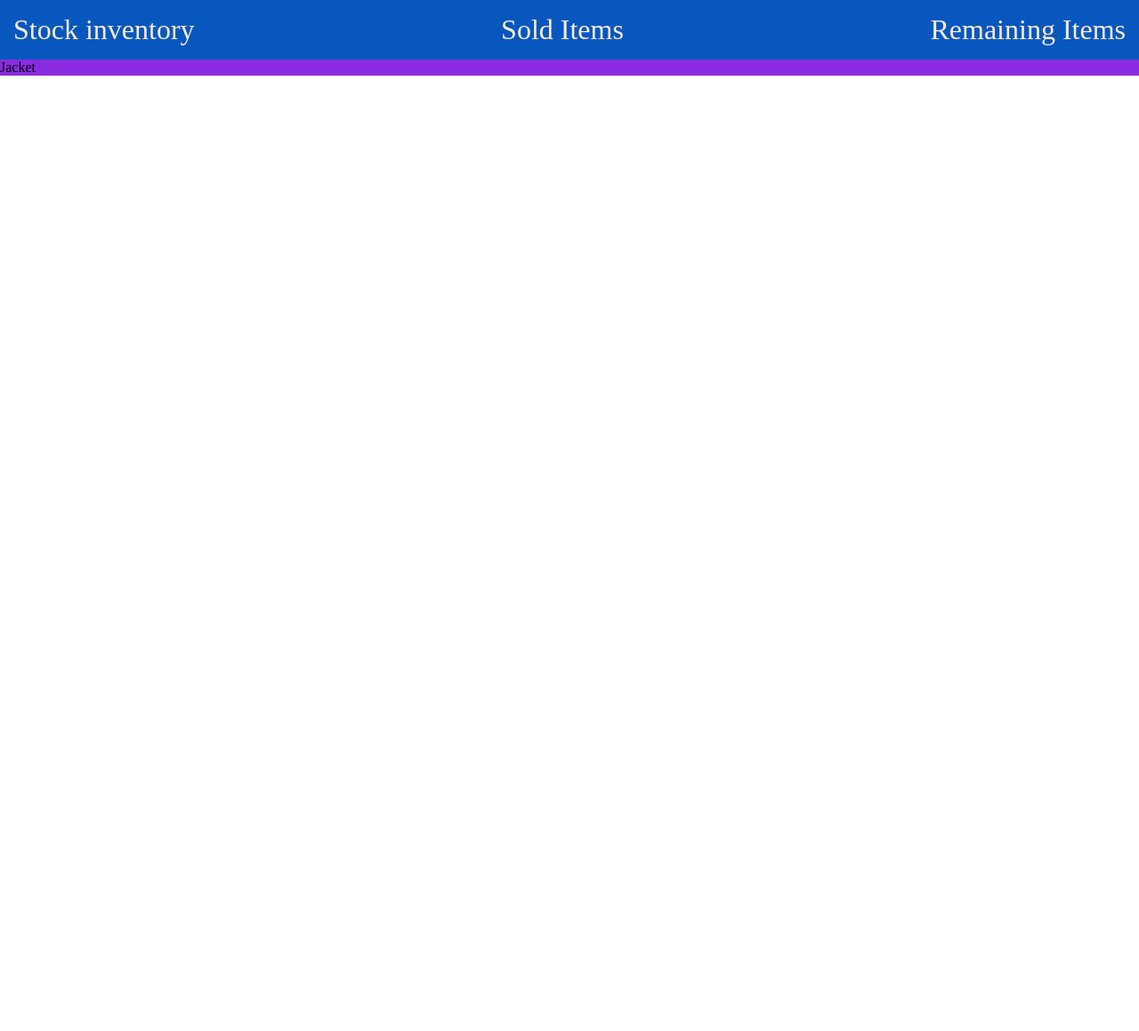
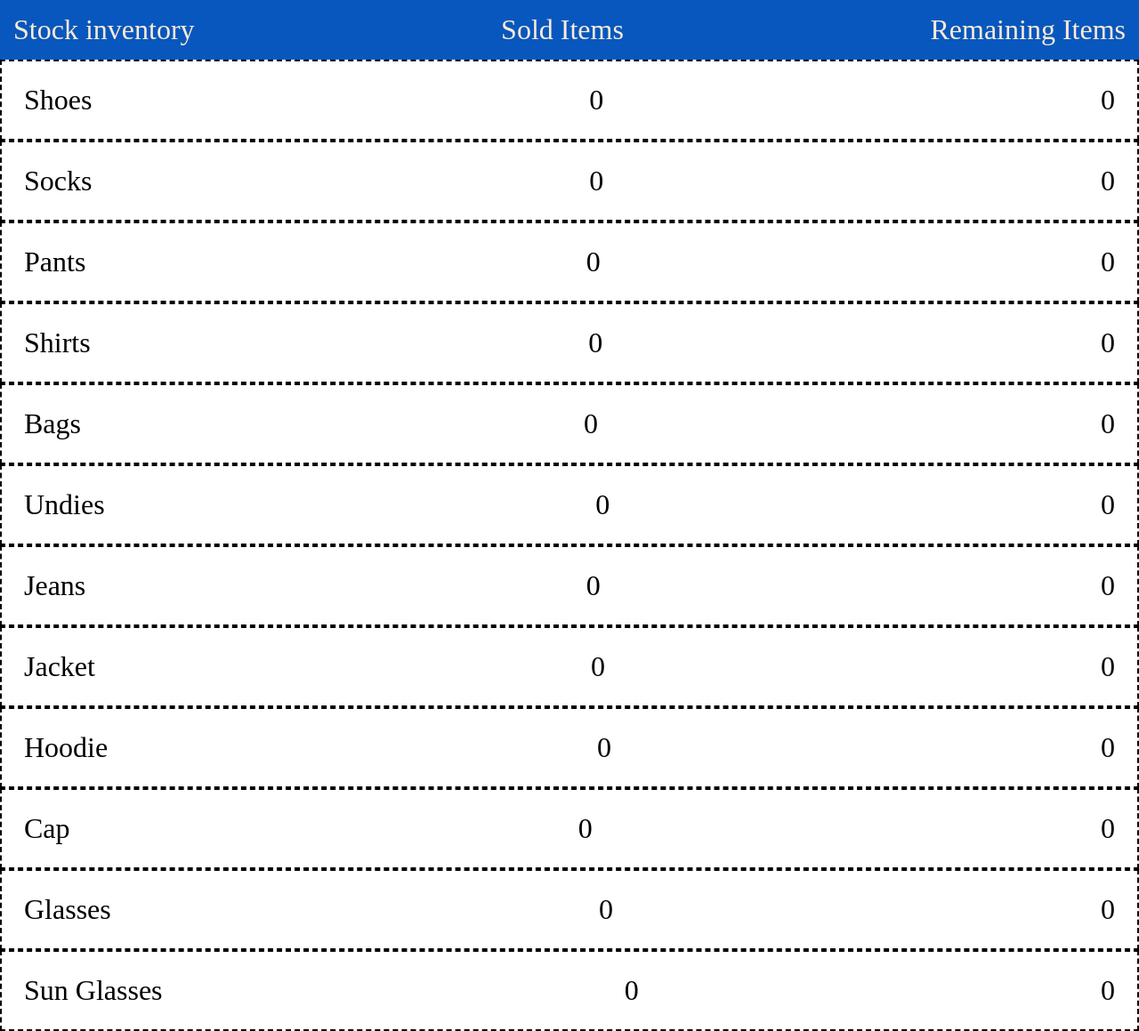
Before and after one commit to Ricky-790/third_bench_ee, a plain HTML site: page index.html in a window 1280 px wide. Shown: the whole page at 89% size. Before the commit the page ends 800 px from the top, so only its background shows below. Drawn offline with Linux system fonts and the light colour scheme.

Commit message:
Added List

```diff
--- a/css/style.css
+++ b/css/style.css
@@ -9,12 +9,45 @@
     background-color:rgb(8, 87, 190);
     font-size: 2rem;
 }
+.tabble{
+    padding: 15px;
+    font-size: 2rem;
+    border-style: dashed;
+    border-width: 2px;
+}
 .tabs{
     text-decoration: none;
     color: antiquewhite;
     display: flex;
     justify-content: space-between;
 }
+.list{
+    text-decoration: none;
+    display: flex;
+    justify-content: space-between;
+    padding: 10px;
+}
 .stock{
-    background-color: blueviolet;
+    background-color: rgb(230, 215, 85);
+    font-size: 2rem;
+    color: whitesmoke;
+    width: 30%;
+    margin: 10px;
+    border-radius: 20px;
+    display: flex;
+    justify-content: center;
 }
+.stock-section{
+    border: solid 1px black;
+    width: 33%;
+    display: flex;
+    justify-content: center;
+    font-size: 2rem;
+}
+.items{
+    text-decoration: none;
+}
+.itemslist{
+    display: flex;
+    justify-content: center;
+}
--- a/index.html
+++ b/index.html
@@ -1,33 +1,117 @@
 <!DOCTYPE html>
 <html lang="en">
   <head>
-    <meta charset="UTF-8">
-    <meta name="viewport" content="width=device-width, initial-scale=1.0">
-    <link rel="stylesheet" href="./css/style.css">
+    <meta charset="UTF-8" />
+    <meta name="viewport" content="width=device-width, initial-scale=1.0" />
+    <link rel="stylesheet" href="./css/style.css" />
     <title>Third Bench</title>
   </head>
   <body>
     <nav class="navbar">
       <ul class="tabs">
-            <p class="nav-items">
-                Stock inventory
-            </p>
-            <p class="nav-items">
-                Sold Items
-            </p>
-            <p class="nav-items">
-                Remaining Items
-            </p>
+        <a>Stock inventory</a>
+        <a>Sold Items</a>
+        <a>Remaining Items</a>
       </ul>
     </nav>
-      <section class="stock">
-        <ul>
-            <li>
+    <div class="tabble">
+      <ul class="list">
+        <p>Shoes</p>
+        <p>0</p>
+        <p>0</p>
+      </ul>
+    </div>
+    <div class="tabble">
+      <ul class="list">
+        <p>Socks</p>
+        <p>0</p>
+        <p>0</p>
+      </ul>
+    </div>
+    <div class="tabble">
+      <ul class="list">
+        <p>Pants</p>
+        <p>0</p>
+        <p>0</p>
+      </ul>
+    </div>
+    <div class="tabble">
+      <ul class="list">
+        <p>Shirts</p>
+        <p>0</p>
+        <p>0</p>
+      </ul>
+    </div>
+    <div class="tabble">
+      <ul class="list">
+        <p>Bags</p>
+        <p>0</p>
+        <p>0</p>
+      </ul>
+    </div>
+    <div class="tabble">
+      <ul class="list">
+        <p>Undies</p>
+        <p>0</p>
+        <p>0</p>
+      </ul>
+    </div>
+    <div class="tabble">
+      <ul class="list">
+        <p>Jeans</p>
+        <p>0</p>
+        <p>0</p>
+      </ul>
+    </div>
+    <div class="tabble">
+      <ul class="list">
+        <p>Jacket</p>
+        <p>0</p>
+        <p>0</p>
+      </ul>
+    </div>
+    <div class="tabble">
+      <ul class="list">
+        <p>Hoodie</p>
+        <p>0</p>
+        <p>0</p>
+      </ul>
+    </div>
+    <div class="tabble">
+      <ul class="list">
+        <p>Cap</p>
+        <p>0</p>
+        <p>0</p>
+      </ul>
+    </div>
+    <div class="tabble">
+      <ul class="list">
+        <p>Glasses</p>
+        <p>0</p>
+        <p>0</p>
+      </ul>
+    </div>
+    <div class="tabble">
+      <ul class="list">
+        <p>Sun Glasses</p>
+        <p>0</p>
+        <p>0</p>
+      </ul>
+    </div>
+    <!-- <section class="stock-section">
+      <div class="item">
+        <ul class="itemlist">
           <div>
-                    <p>Jacket</p>
+            <p>Shoe</p>
           </div>
-            </li>
+          <div>
+            <p>Shock</p>
+          </div>
+          <div>
+            <p>Shirt</p>
+          </div>
         </ul>
-  </section>
+      </div>
+    </section> -->
   </body>
 </html>
```
Lines whose indentation alone changed are shown as unchanged.
